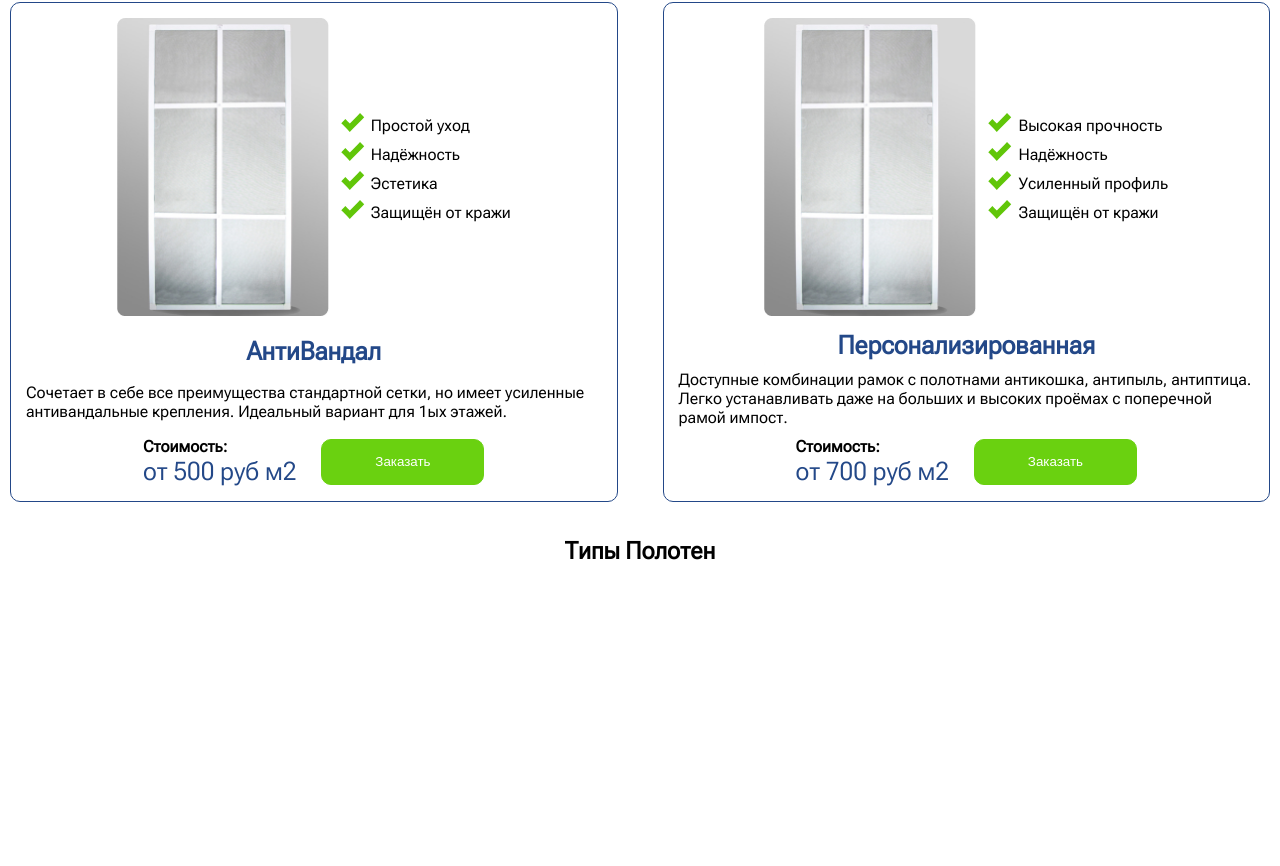
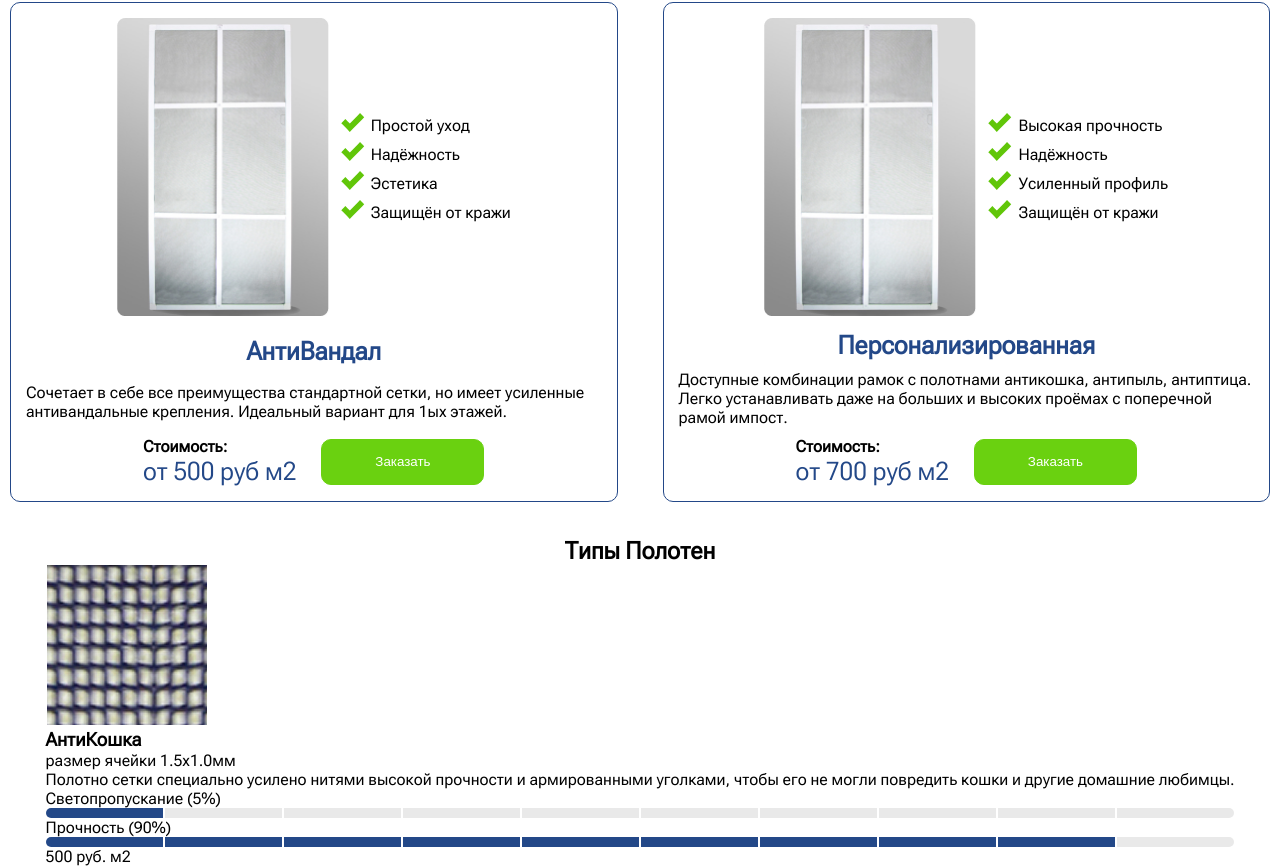
Before and after one commit to Maracash41/moskit, a React (Vite) app in the folder mosquito/: page / in a window 1280 px wide. Shown: the part 910-1776 px from the top of the page. Before the commit the page ends 1475 px from the top, so only its background shows below. Built offline with nearby package versions, Linux system fonts and the light colour scheme.

Commit message:
feat: add ProgressBar component

```diff
--- a/mosquito/src/components/Main/Main.tsx
+++ b/mosquito/src/components/Main/Main.tsx
@@ -2,7 +2,7 @@ import React from "react";
 import classes from "./main.module.css";
 import Banner from "../Banner/Banner";
 import Nets from "../Nets/Nets";
-import NetsTypes from "../NetsTypes/NetsTypes";
+import NetTypes from "../NetTypes/NetTypes";
 
 const Main: React.FC = () => {
   return (
@@ -12,7 +12,7 @@ const Main: React.FC = () => {
           <Banner />
           <div className={classes.container}>
             <Nets />
-            <NetsTypes />
+            <NetTypes />
           </div>
         </div>
       </main>
--- /dev/null
+++ b/mosquito/src/components/NetTypes/NetTypes.tsx
@@ -0,0 +1,37 @@
+import React from "react";
+import classes from "./netTypes.module.css";
+import TypeCard from "../TypeCard/TypeCard";
+import img1 from "./img/setka_standart.jpg";
+
+const NetTypes: React.FC = () => {
+  return (
+    <section className={classes.netTypesTypes}>
+      <div className={classes.container}>
+        <div className={classes.netTypesContent}>
+          <h2 className={classes.sectionTitle}>Типы Полотен</h2>
+          <div className={classes.netTypeCards}>
+            <TypeCard
+              name={"АнтиКошка"}
+              image={img1}
+              size={`1.5х1.0мм`}
+              description={`Полотно сетки специально усилено нитями высокой прочности и армированными уголками, чтобы его не могли повредить кошки и другие домашние любимцы.`}
+              characteristics={[
+                {
+                  name: "Светопропускание",
+                  value: 5,
+                },
+                {
+                  name: "Прочность",
+                  value: 90,
+                },
+              ]}
+              cost={"500 руб. м2"}
+            />
+          </div>
+        </div>
+      </div>
+    </section>
+  );
+};
+
+export default NetTypes;
--- a/mosquito/src/components/NetsTypes/netsTypes.module.css
+++ b/mosquito/src/components/NetTypes/netTypes.module.css
@@ -1,12 +1,18 @@
 @import "../../styles/global.css";
 
-.netsTypes {
+.netTypes {
   margin-bottom: 25px;
 }
 
-.netsTypesContent {
+.netTypesContent {
   display: flex;
   flex-direction: column;
   align-items: center;
   justify-content: center;
 }
+
+.netTypesCards {
+  display: grid;
+  grid-template-columns: repeat(4, 1fr);
+  gap: 10px;
+}
--- a/mosquito/src/components/NetsTypes/NetsTypes.tsx
+++ /dev/null
@@ -1,16 +0,0 @@
-import React from "react";
-import classes from "./netsTypes.module.css";
-
-const NetsTypes: React.FC = () => {
-  return (
-    <section className={classes.netsTypesTypes}>
-      <div className={classes.container}>
-        <div className={classes.netsTypesContent}>
-          <h2 className={classes.sectionTitle}>Типы Полотен</h2>
-        </div>
-      </div>
-    </section>
-  );
-};
-
-export default NetsTypes;
--- /dev/null
+++ b/mosquito/src/components/ProgressBar/ProgressBar.tsx
@@ -0,0 +1,33 @@
+import React from "react";
+import classes from "./progressBar.module.css";
+
+interface IProgressbar {
+  value: number;
+}
+
+const ProgressBar: React.FC<IProgressbar> = ({ value }) => {
+  const filledCells = value < 10 ? 1 : Math.floor(value / 10);
+  return (
+    <div className={classes.progressBar}>
+      {Array.from({ length: 10 }).map((_, i) => {
+        return i + 1 > filledCells ? (
+          <span
+            key={i}
+            className={
+              classes.progressBarCell + " " + classes.progressBarCellEmpty
+            }
+          ></span>
+        ) : (
+          <span
+            key={i}
+            className={
+              classes.progressBarCell + " " + classes.progressBarCellFill
+            }
+          ></span>
+        );
+      })}
+    </div>
+  );
+};
+
+export default ProgressBar;
--- /dev/null
+++ b/mosquito/src/components/ProgressBar/progressBar.module.css
@@ -0,0 +1,26 @@
+@import "../../styles/global.css";
+
+.progressBar {
+  display: flex;
+  gap: 2px;
+  width: 100%;
+}
+
+.progressBarCell {
+  display: block;
+  width: 10%;
+  height: 10px;
+  &:nth-child(1) {
+    border-radius: 10px 0 0 10px;
+  }
+  &:last-child {
+    border-radius: 0 10px 10px 0;
+  }
+}
+
+.progressBarCellFill {
+  background-color: var(--progress-bar-cell-background);
+}
+.progressBarCellEmpty {
+  background-color: var(--progress-bar-background);
+}
--- /dev/null
+++ b/mosquito/src/components/TypeCard/TypeCard.tsx
@@ -0,0 +1,54 @@
+import React from "react";
+import classes from "./typeCard.module.css";
+import ProgressBar from "../ProgressBar/ProgressBar";
+
+interface ITypeCard {
+  name: string;
+  image: string;
+  size: string;
+  description: string;
+  characteristics: ICharacteristic[];
+  cost: string;
+}
+
+interface ICharacteristic {
+  name: string;
+  value: number;
+}
+
+const TypeCard: React.FC<ITypeCard> = ({
+  name,
+  image,
+  size,
+  description,
+  characteristics,
+  cost,
+}) => {
+  return (
+    <div className={classes.typeCard}>
+      <div className={classes.typeCardContent}>
+        <div className={classes.typeCardImgContainer}>
+          <img src={image} alt={name} className={classes.typeCardImg} />
+        </div>
+        <h3 className={classes.typeCardHeading}>{name}</h3>
+        <p className={classes.typeCardSize}>{`размер ячейки ${size}`}</p>
+        <p className={classes.typeCardText}>{description}</p>
+        <ul className={classes.typeCardCharacteristics}>
+          {characteristics.map((characteristic, index) => {
+            return (
+              <li className={classes.typeCardCharacteristic} key={index}>
+                <p className={classes.typeCardCharacteristicName}>
+                  {`${characteristic.name} (${characteristic.value}%)`}
+                </p>
+                <ProgressBar value={characteristic.value} />
+              </li>
+            );
+          })}
+        </ul>
+        <p>{cost}</p>
+      </div>
+    </div>
+  );
+};
+
+export default TypeCard;
--- a/mosquito/src/styles/vars.css
+++ b/mosquito/src/styles/vars.css
@@ -7,4 +7,6 @@
   --primary-font: "Roboto Flex";
   --btn-background: #6ad110;
   --btn-background-hover: #8adc43;
+  --progress-bar-background: #e9e9e9;
+  --progress-bar-cell-background: #234888;
 }
```
Also changed, not shown: mosquito/src/components/NetTypes/img/setka_standart.jpg (added), mosquito/src/components/NetsTypes/img/features_img_1.jpg (deleted), mosquito/src/components/TypeCard/typeCard.module.css (added).
